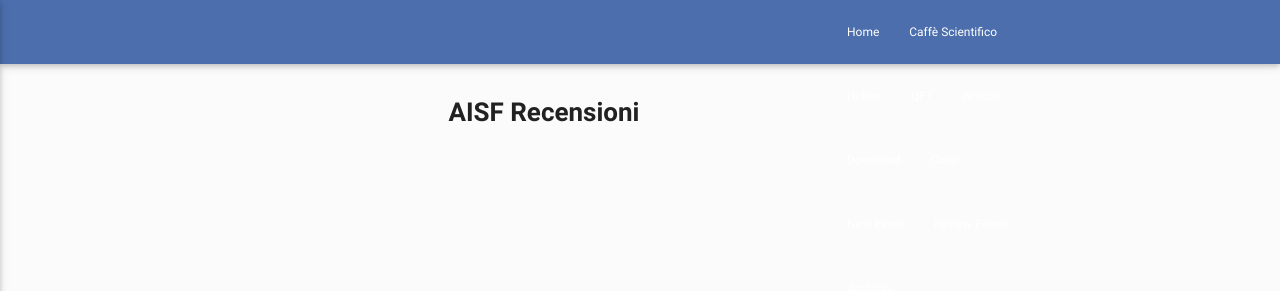
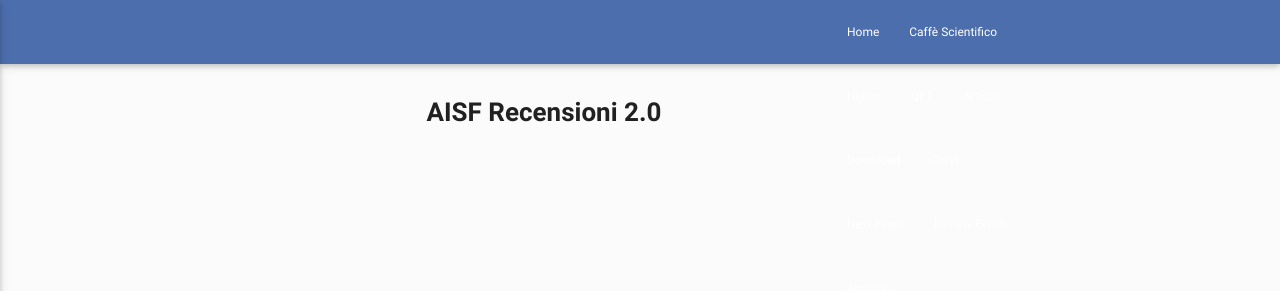
Before and after one commit to ai-sf/aisf_perugia, a Jekyll site: the page built from recensioni/Rec2.md, in a window 1280 px wide. Shown: the top 291 px of the page. Built offline with Jekyll 4.4.1, drawn with Linux system fonts in a browser that asks for light colours; nearby versions of some CDN libraries.

Commit message:
Update Rec2.md

```diff
--- a/recensioni/Rec2.md
+++ b/recensioni/Rec2.md
@@ -48,7 +48,7 @@
 di David J.Hand<br>
 Rizzoli, Milano, 2019,<br> -->
 
-<center><h3> <b>AISF Recensioni</b></h3></center>
+<center><h3> <b>AISF Recensioni 2.0</b></h3></center>
 
 
 
```
